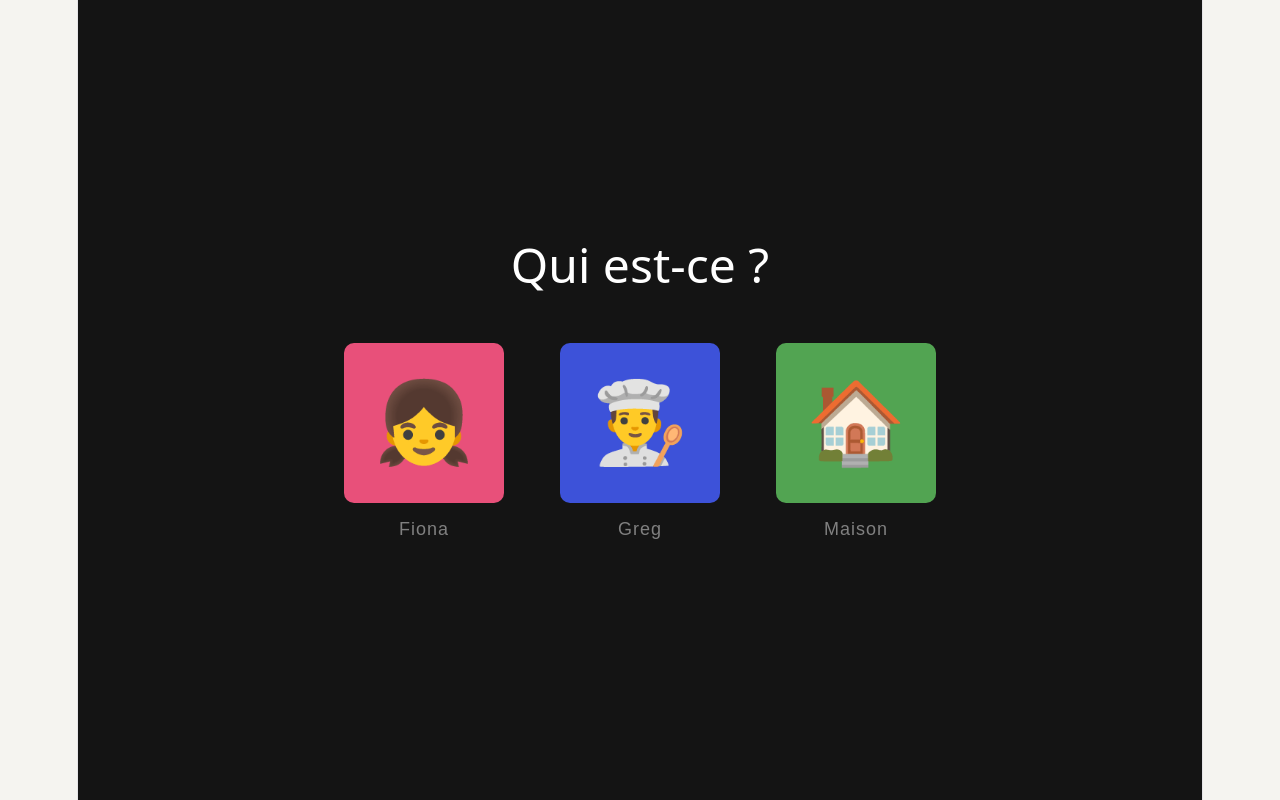
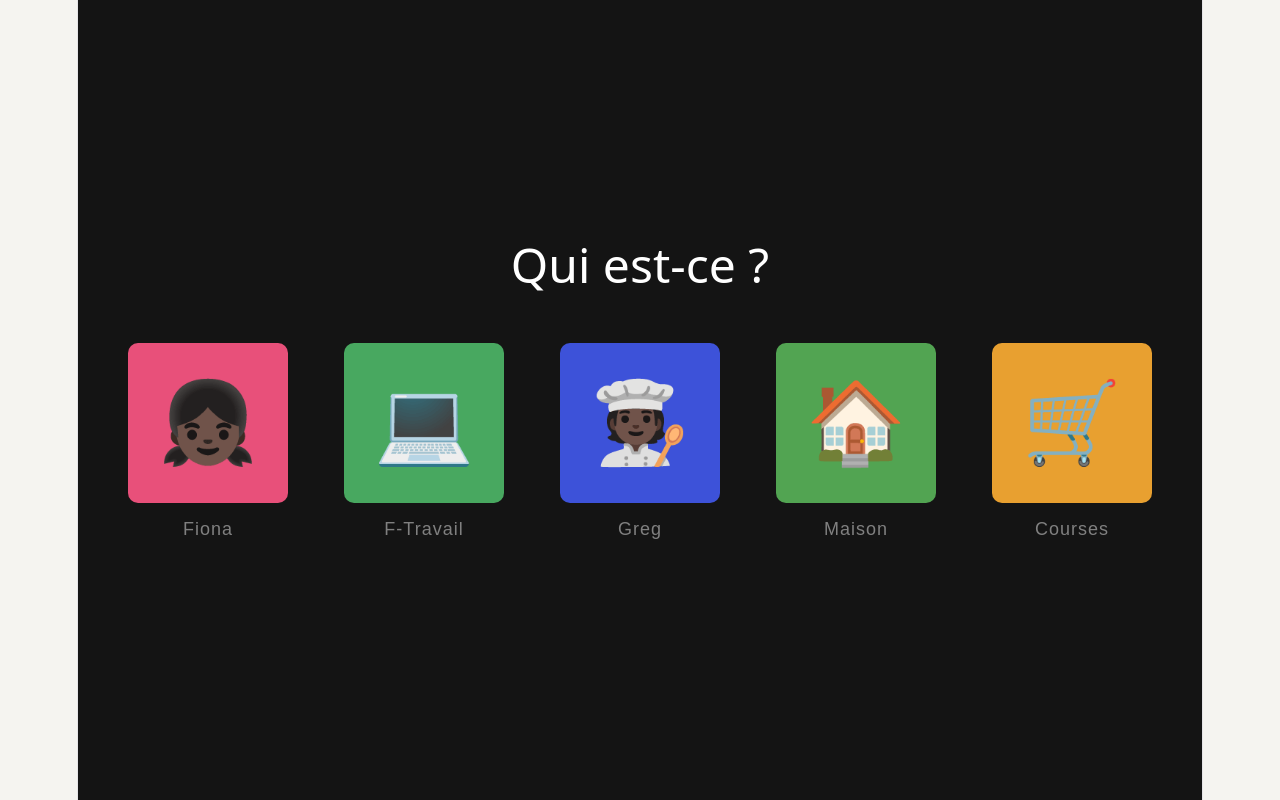
Before and after one commit to gregg64/mon-agenda, a React (Vite) app: page / in a window 1280 px wide. Built offline with nearby package versions, Linux system fonts and the light colour scheme; no server answers; the database is empty.

Commit message:
Ajoute profils Fiona-Travail et Courses dans SelectionProfil

```diff
--- a/src/SelectionProfil.jsx
+++ b/src/SelectionProfil.jsx
@@ -3,19 +3,31 @@ const PROFILS = [
         id: 'fiona',
         nom: 'Fiona',
         couleur: '#E8507A',
-        emoji: '👧'
+        emoji: '👧🏿'
+    },
+    {
+        id: 'Fiona-Travail',
+        nom: 'F-Travail',
+        couleur: '#48A860',
+        emoji: '💻'
     },
     {
         id: 'greg',
         nom: 'Greg',
         couleur: '#3D52D9',
-        emoji: '👨‍🍳'
+        emoji: '🧑🏿‍🍳'
     },
     {
         id: 'maison',
         nom: 'Maison',
         couleur: '#52A452',
         emoji: '🏠'
+    },
+    {
+        id: 'course',
+        nom: 'Courses',
+        couleur: '#E8A030',
+        emoji: '🛒'
     }
 ]
 
```
